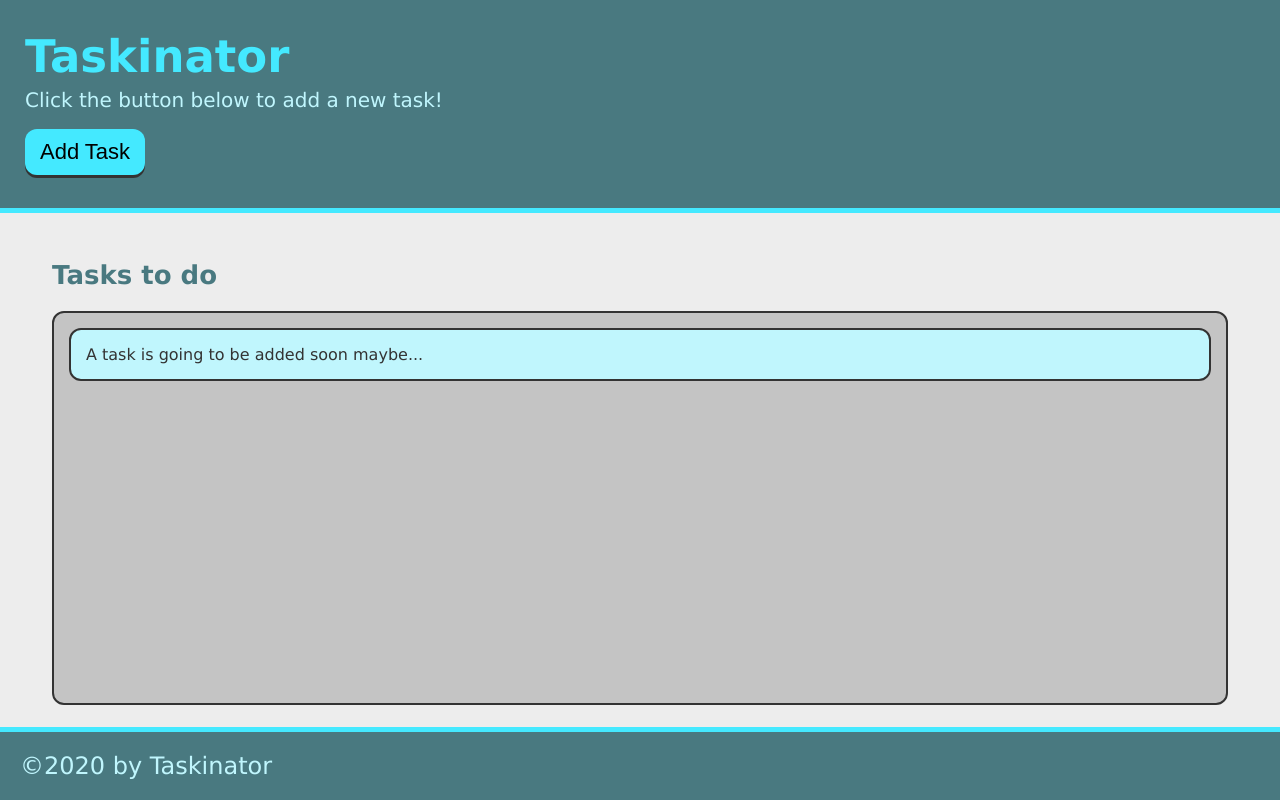
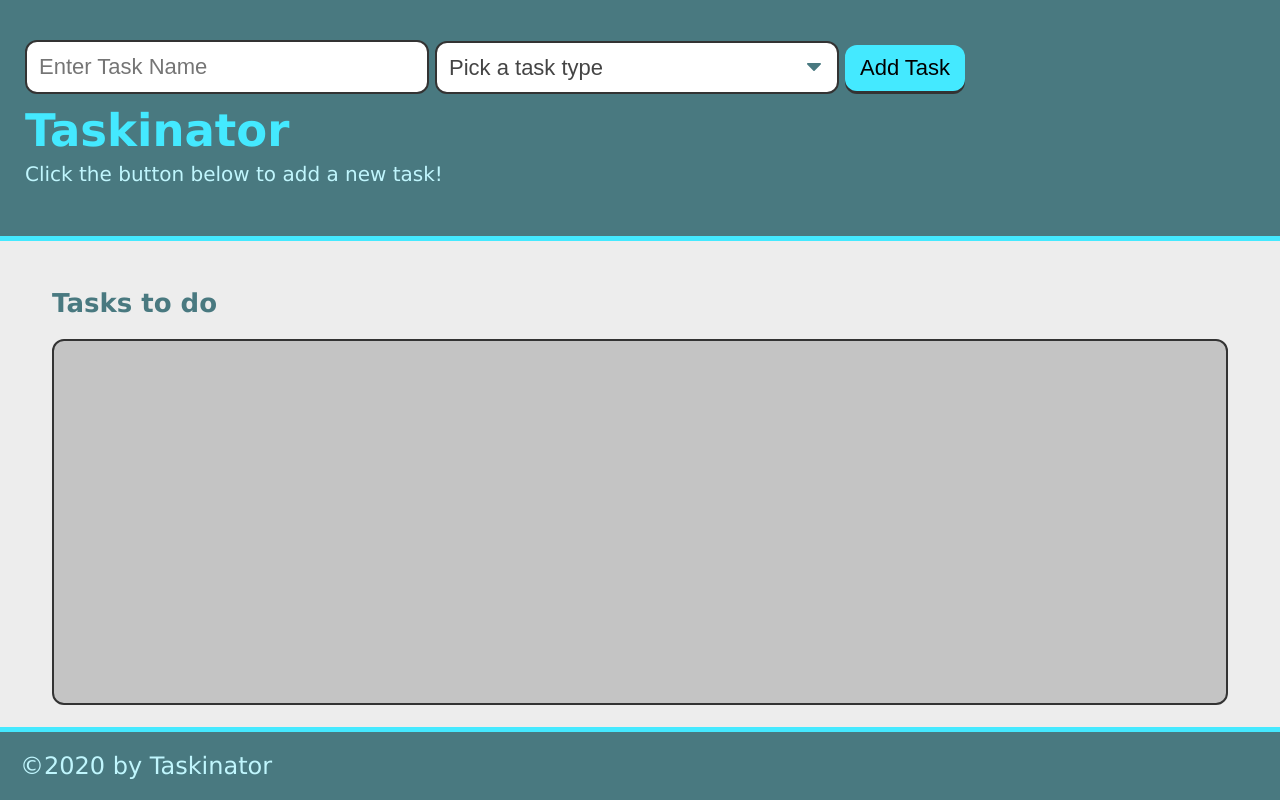
Before and after one commit to Atweaver7/taskinator, a plain HTML site: page index.html in a window 1280 px wide. Drawn offline with Linux system fonts and the light colour scheme.

Commit message:
added feature

```diff
--- a/assets/js/script.js
+++ b/assets/js/script.js
@@ -1,16 +1,14 @@
-var buttonEl = document.querySelector("#save-task");
+var formE1 = document.querySelector("#task-form")
 var tasksToDoEl = document.querySelector("#tasks-to-do");
 
-var createTaskHandler = function() {
+var createTaskHandler = function(event) {
+
+
+    event.preventDefault();
     var listItemEl = document.createElement("li");
     listItemEl.className = "task-item";
     listItemEl.textContent = "This is a new task.";
     tasksToDoEl.appendChild(listItemEl);
 }
 
-buttonEl.addEventListener("click", createTaskHandler);
-
-
-
-r
-e
+formE1.addEventListener("submit", createTaskHandler)
--- a/index.html
+++ b/index.html
@@ -12,9 +12,25 @@
 <body>
 
     <header>
+        <form id="task-form">
+            <div class="form-group">
+                <input type="text" name="task-name" class="text-input" placeholder="Enter Task Name" />
+            </div>
+            <div class="form-group">
+                <select name="task-type" class="select-dropdown">
+                    <option value="" disabled selected>Pick a task type</option>
+                    <option value="Print">Print</option>
+                    <option value="Web">Web</option>
+                    <option value="Mobile">Mobile</option>
+                </select>
+            </div>
+            <div class="form-group">
+                <button class="btn" id="save-task" type="submit">Add Task</button>
+            </div>
+        </form>
         <h1 class="page-title">Taskinator</h1>
         <p>Click the button below to add a new task!</p>
-        <button id="save-task" class="btn">Add Task</button>
+
 
 
     </header>
@@ -22,10 +38,7 @@
     <main class="page-content">
         <section class="task-list-wrapper">
             <h2 class="list-title">Tasks to do</h2>
-            <ul id="tasks-to-do" class="task-list">
-                <li class="task-item">A task is going to be added soon maybe...</li>
-
-            </ul>
+            <ul id="tasks-to-do" class="task-list"></ul>
         </section>
 
 
```
